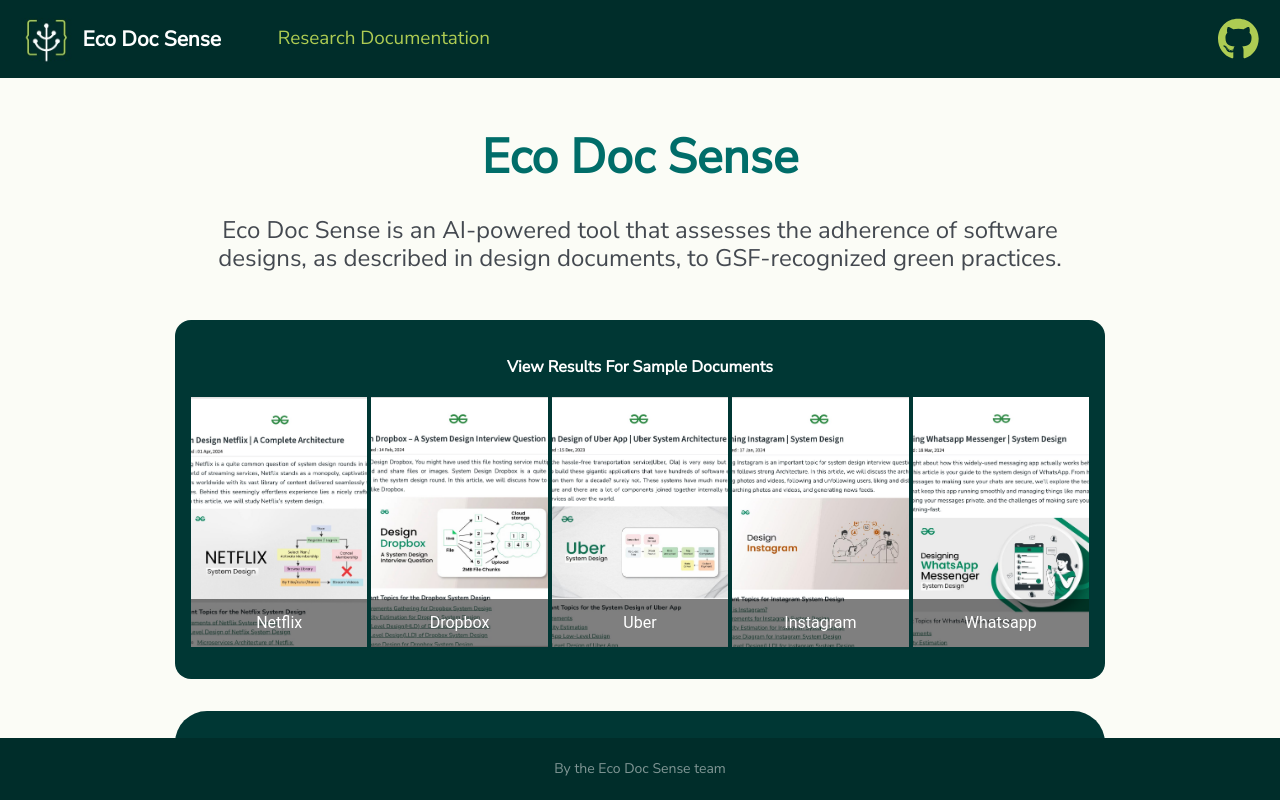
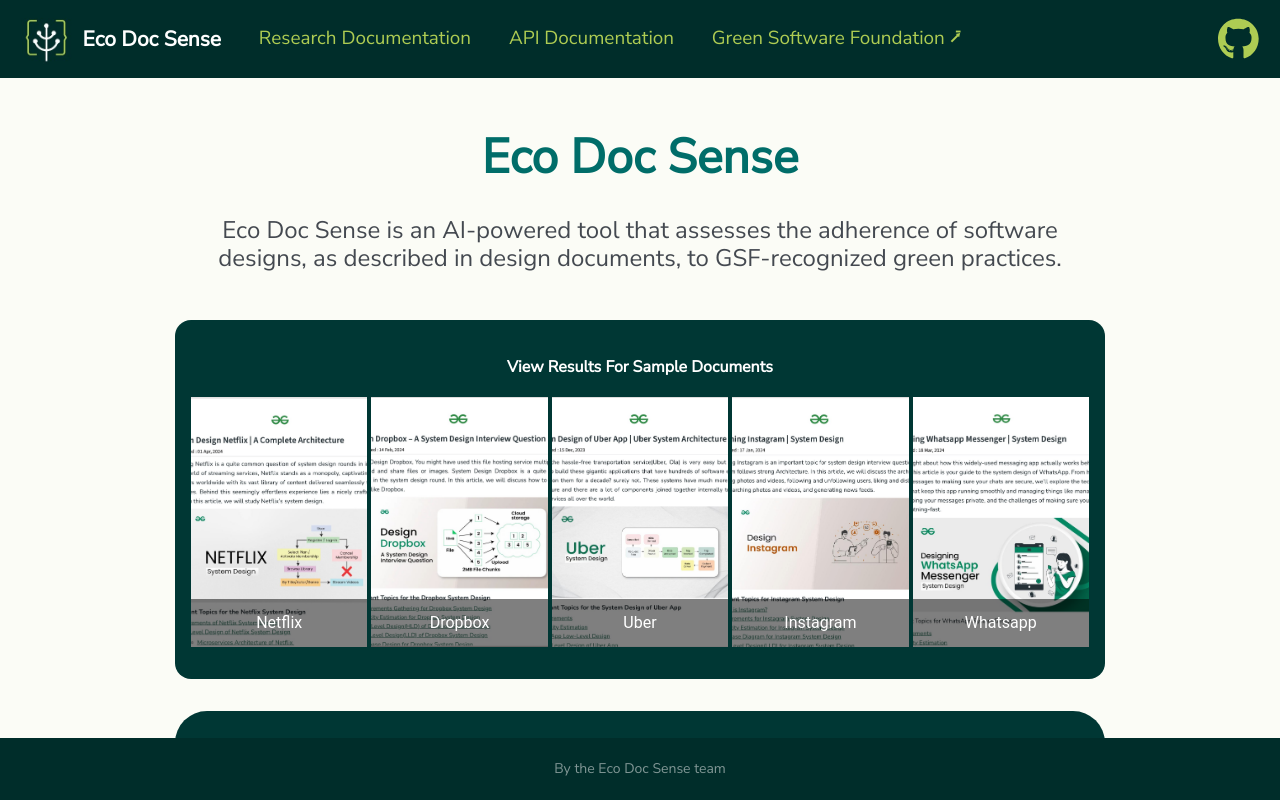
Before and after one commit to KungfuNaman/green-software-foundation, a React (Create React App) app in the folder frontend/: page / in a window 1280 px wide. Built offline with nearby package versions, Linux system fonts and the light colour scheme; the HTML template or start-up script is replaced by a standard one.

Commit message:
further styling changes

```diff
--- a/frontend/src/components/common/Header/Header.css
+++ b/frontend/src/components/common/Header/Header.css
@@ -18,8 +18,7 @@
   .header-link{
     color: #aecc53;
     text-decoration: none;
-    margin-left: 3em;
-    margin-right: 1em;
+    margin-left: 2em;
     font-size: 0.9em;
     font-weight: 500;
   }
--- a/frontend/src/components/common/Header/Header.js
+++ b/frontend/src/components/common/Header/Header.js
@@ -9,7 +9,9 @@
     <header className="App-header">
        <img class="GSFLogo" src={GSFLogo} alt="GSF Logo"/>
        Eco Doc Sense
-       <href class="header-link" href="">Research Documentation</href>
+       <a class="header-link" href="">Research Documentation</a>
+       <a class="header-link" href="http://localhost:8000/docs#/">API Documentation</a>
+       <a class="header-link" href="https://greensoftware.foundation/">Green Software Foundation ⭷</a>
        <a href="https://github.com/KungfuNaman/green-software-foundation" target="_blank" rel="noopener noreferrer" className='github-link'>
         <FontAwesomeIcon icon={faGithub} size="2x" className="github-icon"/>
       </a>
--- a/frontend/src/pages/Home/Home.css
+++ b/frontend/src/pages/Home/Home.css
@@ -32,6 +32,7 @@
 
 .concept-title{
     color: #028b12;
+    font-size: 1.7em;
 }
 
 .concept-card {
@@ -47,9 +48,9 @@
     transform: scale(1.05);
 }
 
-.concept-card h2 {
+.concept-card h3 {
     color: #006d69;
-    font-size: 1.8em;
+    font-size: 1.5em;
     margin-top: 0;
 }
 
--- a/frontend/src/pages/Home/Home.js
+++ b/frontend/src/pages/Home/Home.js
@@ -15,27 +15,27 @@
      <AddDocument/>
      <div class="container">
         <div class = "container-header">
-          <h1 class="concept-title">Our Green Practice Categories</h1>
+          <h2 class="concept-title">Our Green Practice Categories</h2>
           <img class="GSFLogo" src={GSFLogo} alt="GSF Logo"/>
         </div>
         <div class="concept-card">
-            <h2>Resource Optimization</h2>
+            <h3>Resource Optimization</h3>
             <p>Maximizing the efficient use of resources to achieve the best performance and cost efficiency.</p>
         </div>
         <div class="concept-card">
-            <h2>Data Efficiency</h2>
+            <h3>Data Efficiency</h3>
             <p>Enhancing the effectiveness of data storage, retrieval, and processing to minimize redundancy and maximize utility.</p>
         </div>
         <div class="concept-card">
-            <h2>Performance Management</h2>
+            <h3>Performance Management</h3>
             <p>Monitoring and managing system performance to ensure optimal operation and user satisfaction.</p>
         </div>
         <div class="concept-card">
-            <h2>Security</h2>
+            <h3>Security</h3>
             <p>Implementing measures to protect systems and data from unauthorized access and cyber threats.</p>
         </div>
         <div class="concept-card">
-            <h2>User Impact</h2>
+            <h3>User Impact</h3>
             <p>Assessing and enhancing the effect of system changes and improvements on the end-users.</p>
         </div>
      </div>
```
